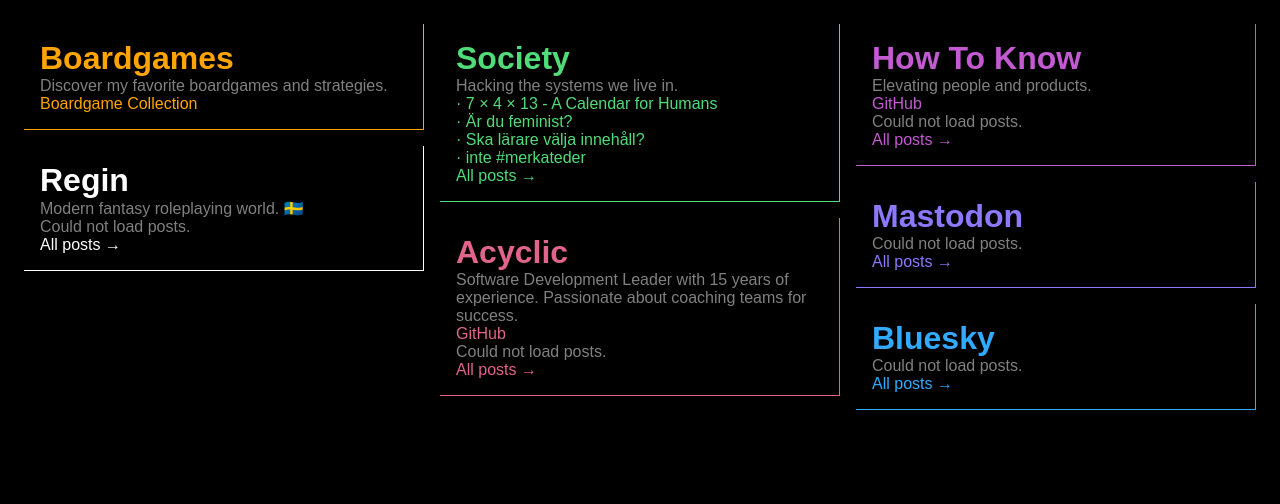
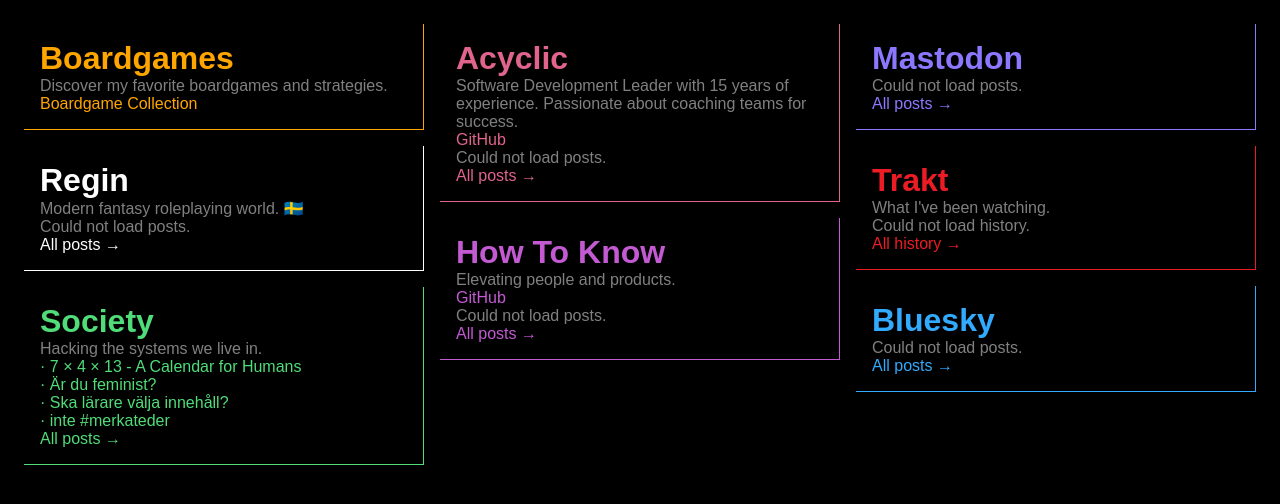
Before and after one commit to paven/paven.github.com, a Jekyll site: the page built from index.html, in a window 1280 px wide. Shown: the top 504 px of the page. Built offline with Jekyll 4.4.1, drawn with Linux system fonts in a browser that asks for light colours; some of the changed lines change nothing that is shown.

Commit message:
Add Trakt watching history box
Shows 3 most recent movies/episodes via Trakt public API.

```diff
--- a/index.html
+++ b/index.html
@@ -51,6 +51,9 @@
         }
         #bluesky {
             --column-color: rgb(50, 170, 255);
+        }
+        #trakt {
+            --column-color: rgb(237, 28, 36);
         }
         #mastodon {
             --column-color: rgb(140, 120, 255);
@@ -112,6 +115,12 @@
     <h1><a href="https://fosstodon.org/@paven" rel="me">Mastodon</a></h1>
     <div class="posts" id="mastodon-posts"><span style="color:grey">Loading...</span></div>
     <a href="https://fosstodon.org/@paven">All posts &rarr;</a>
+</div>
+<div id="trakt" class="column">
+    <h1><a href="https://trakt.tv/users/thepaven" rel="me">Trakt</a></h1>
+    <p>What I've been watching.</p>
+    <div class="posts" id="trakt-posts"><span style="color:grey">Loading...</span></div>
+    <a href="https://trakt.tv/users/thepaven/history">All history &rarr;</a>
 </div>
 <div id="bluesky" class="column">
     <h1><a href="https://bsky.app/profile/acyclic.eu" rel="me">Bluesky</a></h1>
@@ -189,5 +198,33 @@
         document.getElementById('mastodon-posts').textContent = 'Could not load posts.';
     });
 </script>
+<script>
+fetch('https://api.trakt.tv/users/thepaven/history?limit=3', {
+    headers: {
+        'Content-Type': 'application/json',
+        'trakt-api-version': '2',
+        'trakt-api-key': '259ce40bbbbc3ebcbed62b6a9f03c1f726c2af15ea69939a0e1b87b81d73db92'
+    }
+})
+    .then(r => r.json())
+    .then(items => {
+        const container = document.getElementById('trakt-posts');
+        container.innerHTML = '';
+        (items || []).forEach(item => {
+            const a = document.createElement('a');
+            if (item.type === 'movie') {
+                a.href = `https://trakt.tv/movies/${item.movie.ids.slug}`;
+                a.textContent = item.movie.title;
+            } else {
+                a.href = `https://trakt.tv/shows/${item.show.ids.slug}`;
+                a.textContent = `${item.show.title} S${String(item.episode.season).padStart(2,'0')}E${String(item.episode.number).padStart(2,'0')}`;
+            }
+            container.appendChild(a);
+            container.appendChild(document.createElement('br'));
+        });
+        if (!items || items.length === 0) container.textContent = 'No history found.';
+    })
+    .catch(() => { document.getElementById('trakt-posts').textContent = 'Could not load history.'; });
+</script>
 </body>
 </html>
```
